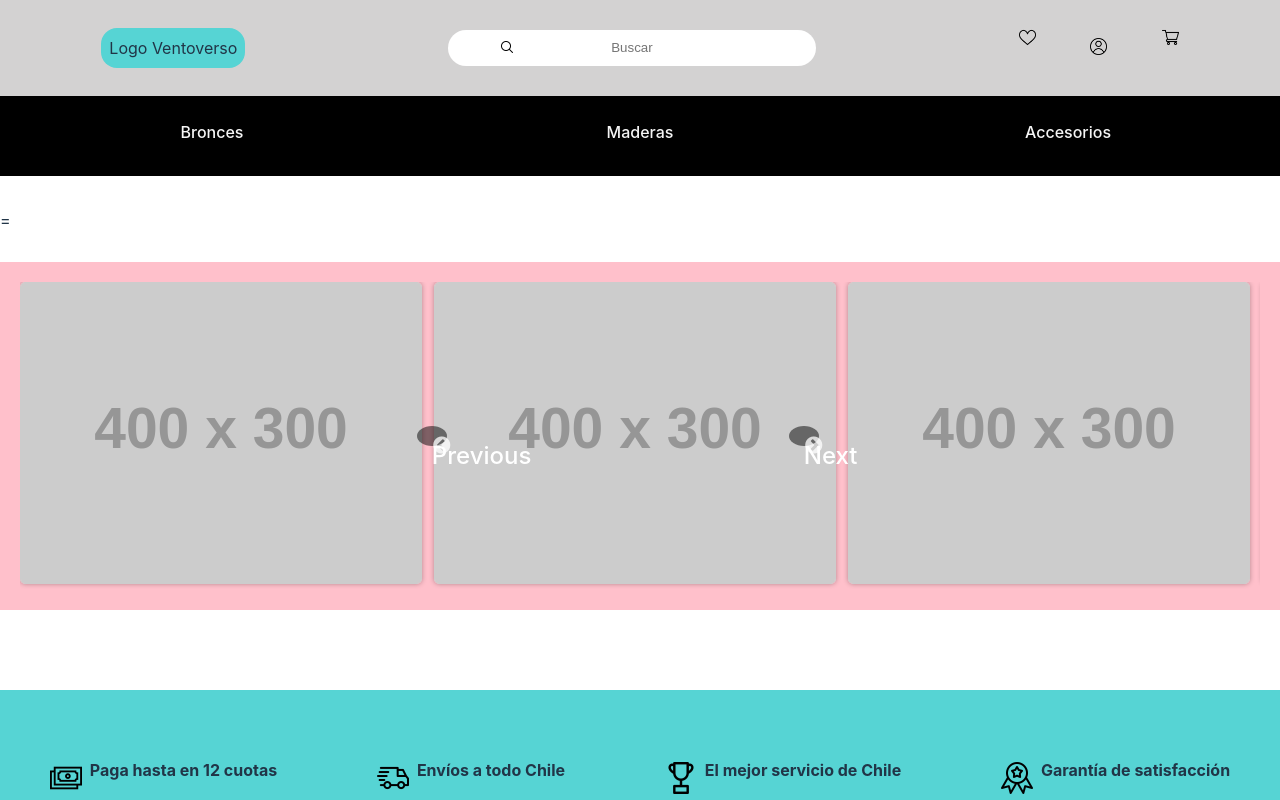
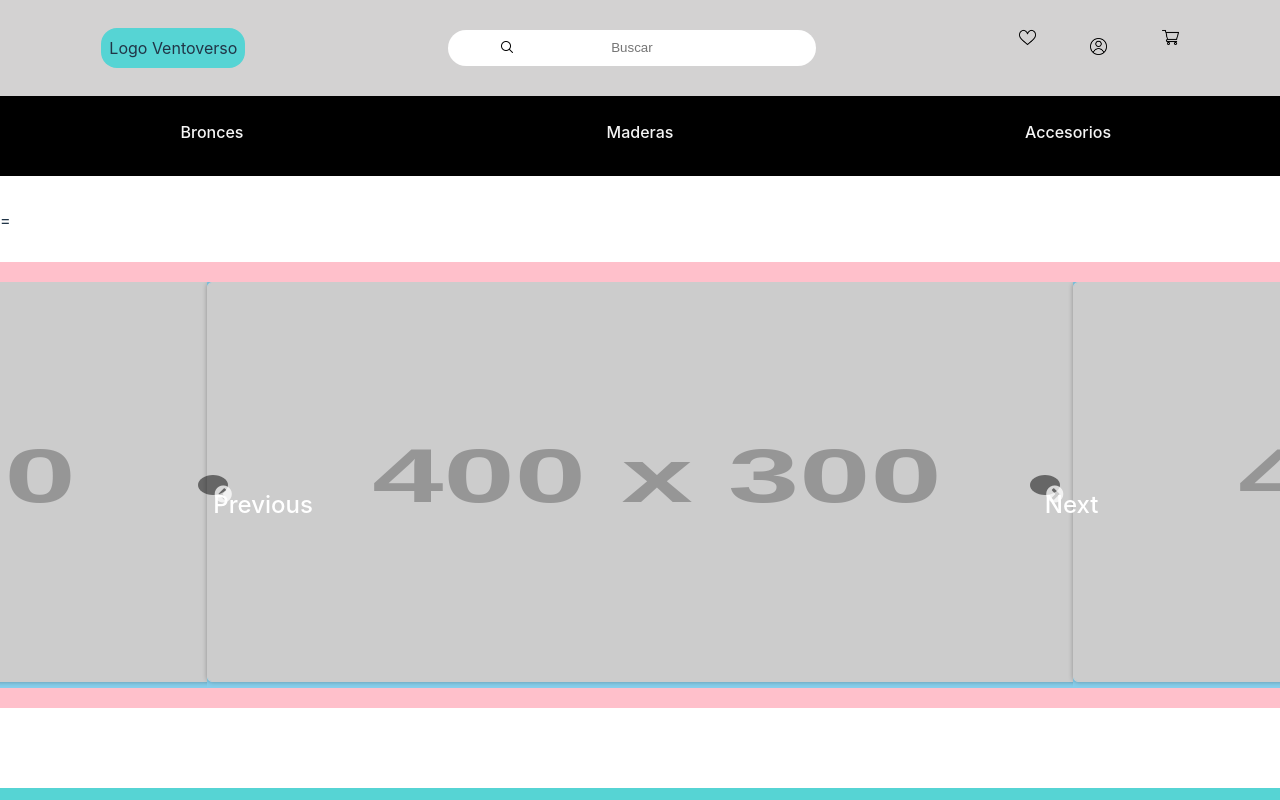
Before and after one commit to jrivas0710/Ventoverso_2, a React (Vite) app: page / in a window 1280 px wide. Shown: the top 800 px of the page. Built offline with nearby package versions, Linux system fonts and the light colour scheme.

Commit message:
logre hacer el carruseeeeeeeeel

```diff
--- a/src/components/carrusel/Carrusel.css
+++ b/src/components/carrusel/Carrusel.css
@@ -2,64 +2,63 @@
 html {
   box-sizing: border-box;
   margin: auto 0;
+
+
 }
 
 *,
 *::before,
 *::after {
   box-sizing: inherit;
-
-}
-
-.container{
-  background-color: pink;
-  grid-area: carrusel;
-  width: auto;
-  height: 100vh;
-  position: relative;
-  overflow: hidden
 }
 
 
-
-  .carousel-container {
+.container {
+  background-color: pink;
+  grid-area: carrusel;
   width: 100vw;
-  padding: 20px;
+  height: 100vh;
+  position: relative;
+  overflow: hidden; /* Oculta el contenido que se extiende más allá del contenedor */
+}
 
 
+.carousel-container {
+  width: 100vw; /* Ancho deseado del carrusel */
+  padding: 20px;
+  display: flex;
+  justify-content: center;
+ }
+
+.prueba{
+  margin-left: 20px;
+
 }
+   .carousel-slide {
+    width: 800px; /* Ancho deseado para las tarjetas de imagen */
+    height: 100%; /* Misma altura que el contenedor */
 
-/* .carousel-slide{
-  width: 100px;
-  height: 300px;
-}
-   */
 
-   .carousel-slide {
-    width: 200px; /* Ancho deseado para las tarjetas de imagen */
-    height: 100%; /* Misma altura que el contenedor */
-    display: flex;
-    align-items: center; /* Centra verticalmente la imagen */
-    justify-content: center;
   }
 
 /* Estilos para las imágenes en el carrusel */
 .carousel-slide img {
-  width: auto;
-  height: auto;
+  width: 900px;
+  height: 50vh;
   border: 1px solid #ccc;
   border-radius: 5px;
   box-shadow: 0 0 5px rgba(0, 0, 0, 0.3);
+  }
 
 
-}
+
 
 /* Estilos para los botones de navegación */
 
 .slick-next {
 
   position: absolute;
-  left: 62%;
+  left: 65%;
   transform: translateY(-50%);
   font-size: 24px;
   background-color: rgba(0, 0, 0, 0.5);
@@ -77,7 +76,7 @@ html {
 .slick-prev {
 
   position: absolute;
-  left: 32%;
+  left: 33%;
   transform: translateY(-50%);
   font-size: 24px;
   background-color: rgba(0, 0, 0, 0.5);
@@ -95,3 +94,13 @@ html {
 .slick-next:hover {
   background-color: rgba(0, 0, 0, 0.7);
 }
+
+
+.slick-initialized, .slick-slider, .slick-track, .slick-slide, .slick-list{
+  width: 203vw;
+  height: auto;
+  background-color: skyblue;
+
+
+
+}
```
Also changed, not shown: src/components/carrusel/Carrusel.tsx (+9 -0 lines).
